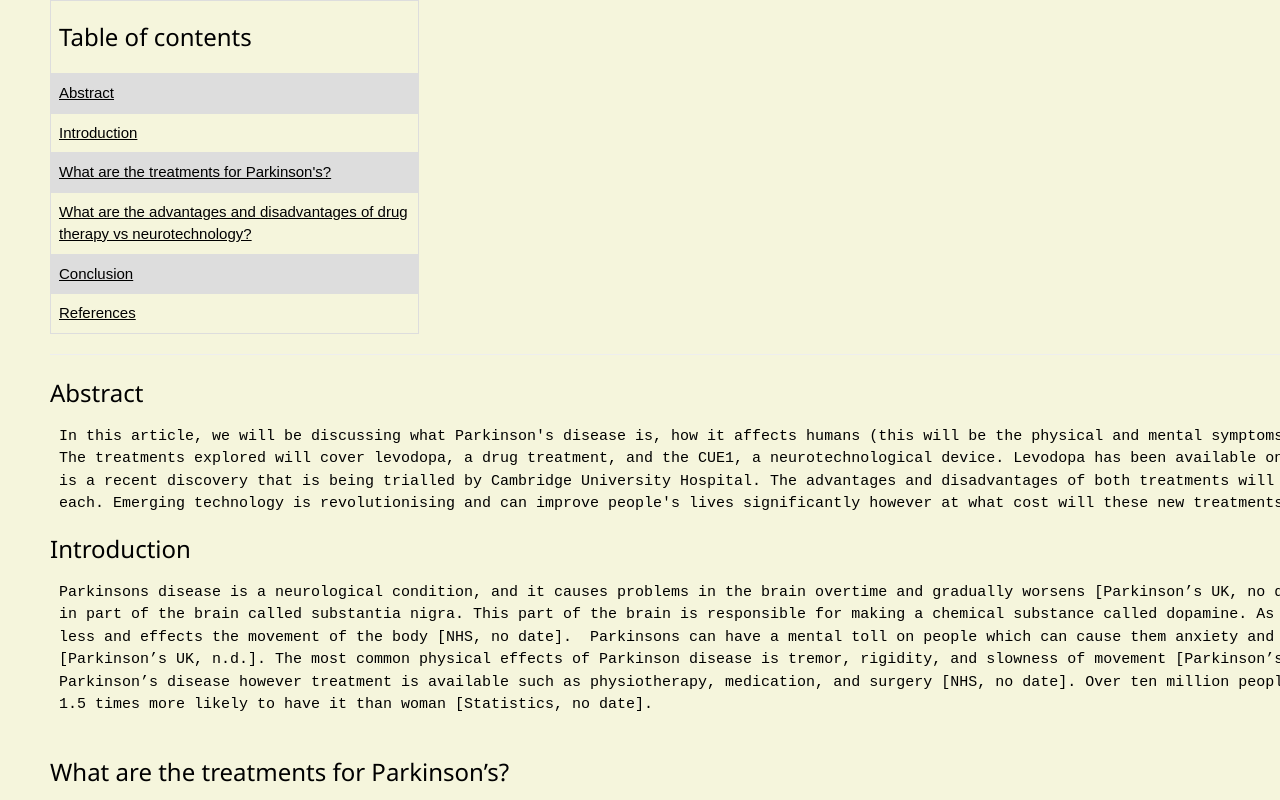
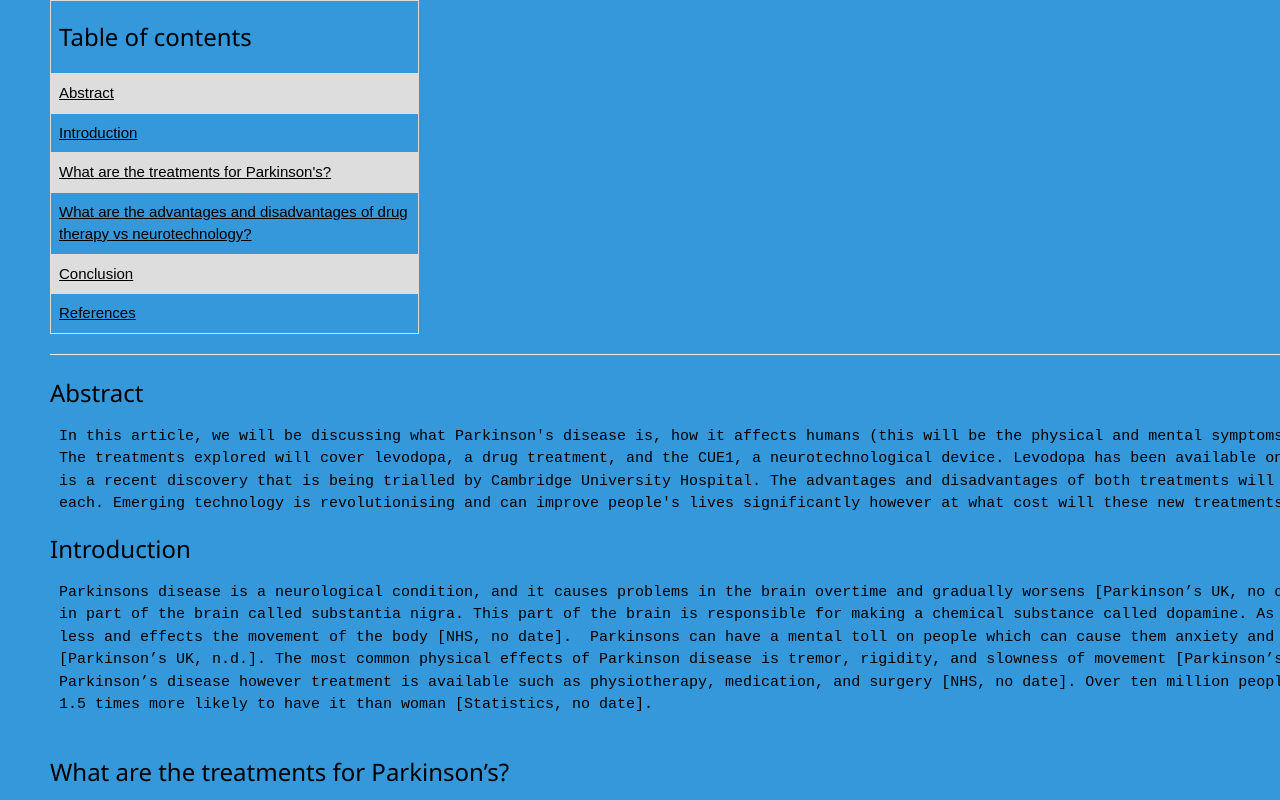
Before and after one commit to FEPSFY6811131/FY6811131, a plain HTML site: page index.html in a window 1280 px wide. Shown: the top 800 px of the page. Drawn offline with nearby package versions, Linux system fonts and the light colour scheme.

Commit message:
Update index.html

```diff
--- a/index.html
+++ b/index.html
@@ -31,7 +31,7 @@
     </style>
 </head>
 
-<body style="background-color: #f5f5dc; margin-left: 50px;">
+<body style="background-color: #3498db; margin-left: 50px;">
 
 
  <table border="1">
```
